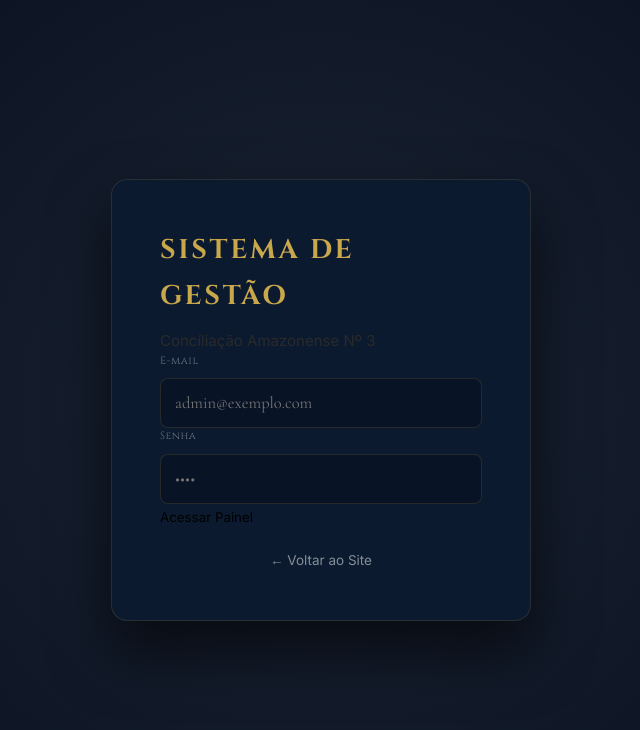
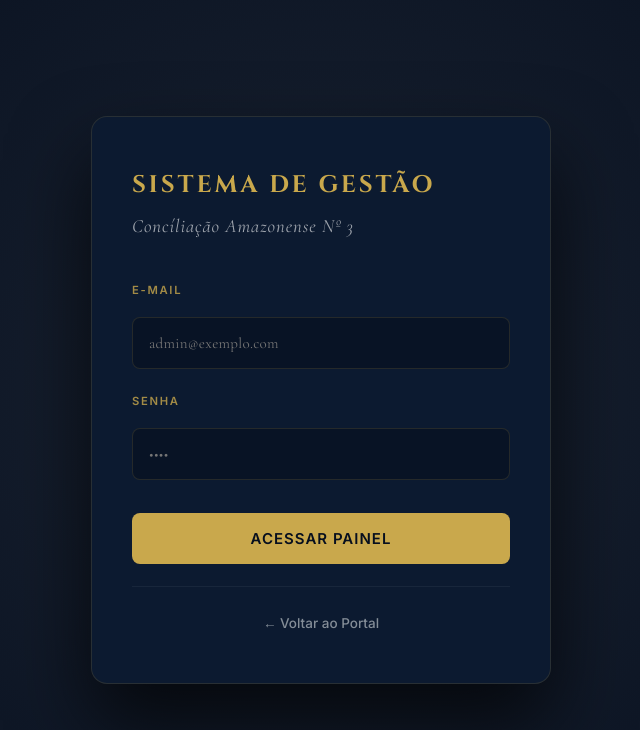
Before and after one commit to mayconabentes-bi/conciliacaoamazonensen3, a React (Vite) app: page /login in a window 1280 px wide. Shown: the top 730 px of the page, without its empty margins (319-959 px from the left). Built offline with nearby package versions, Linux system fonts and the light colour scheme; no server answers; the database is empty.

Commit message:
Database: Synced SQL schema files with new masonic columns for resumes and job_applications to fix 400 Bad Request error

```diff
--- a/src/admin/Admin.css
+++ b/src/admin/Admin.css
@@ -50,36 +50,85 @@ textarea:-webkit-autofill:focus {
 .login-card {
     background: var(--admin-card);
     border: 1px solid var(--admin-border);
-    padding: 48px;
+    padding: 48px 40px;
     border-radius: 16px;
     width: 100%;
-    max-width: 420px;
-    box-shadow: 0 30px 60px rgba(0, 0, 0, 0.6);
+    max-width: 460px;
+    box-shadow: 0 40px 80px rgba(0, 0, 0, 0.7);
 }
 
 .login-header h1 {
     font-family: 'Cinzel', serif;
     color: var(--admin-gold);
-    font-size: 1.8rem;
-    margin-bottom: 8px;
-    letter-spacing: 0.1em;
+    font-size: 1.6rem;
+    margin-bottom: 6px;
+    letter-spacing: 0.12em;
+    white-space: nowrap;
+}
+
+.login-header p {
+    font-family: 'Cormorant Garamond', serif;
+    font-size: 1.25rem;
+    color: rgba(255, 255, 255, 0.6);
+    font-style: italic;
+    margin-bottom: 2.5rem;
+    letter-spacing: 0.05em;
+}
+
+.login-form .form-group {
+    margin-bottom: 1.5rem;
+}
+
+.login-form label {
+    display: block;
+    font-family: 'Inter', sans-serif;
+    font-size: 0.75rem;
+    font-weight: 600;
+    text-transform: uppercase;
+    letter-spacing: 0.15em;
+    color: var(--admin-gold);
+    margin-bottom: 10px;
+    opacity: 0.8;
 }
 
 .login-form input {
     width: 100%;
     background: rgba(7, 15, 30, 0.6);
     border: 1px solid var(--admin-border);
-    padding: 14px;
+    padding: 16px;
     border-radius: 8px;
     color: white !important;
     outline: none;
     transition: all 0.3s ease;
+    font-size: 1rem;
+    letter-spacing: 0.02em;
 }
 
 .login-form input:focus {
     border-color: var(--admin-gold);
     background: #0d1117 !important;
     box-shadow: 0 0 15px rgba(201, 168, 76, 0.15);
+}
+
+.login-footer {
+    text-align: center;
+    margin-top: 1.5rem;
+    padding-top: 1.5rem;
+    border-top: 1px solid rgba(255, 255, 255, 0.05);
+}
+
+.back-link {
+    display: inline-block;
+    color: var(--admin-muted);
+    text-decoration: none;
+    font-size: 0.9rem;
+    font-weight: 500;
+    transition: all 0.3s ease;
+}
+
+.back-link:hover {
+    color: var(--admin-gold);
+    transform: translateX(-3px);
 }
 
 /* ═══════════════════════════════════════════════
--- a/src/admin/Login.jsx
+++ b/src/admin/Login.jsx
@@ -61,19 +61,14 @@ const Login = ({ onLogin }) => {
                             required
                         />
                     </div>
-                    <button type="submit" className="login-btn" disabled={loading}>
+                    <button type="submit" className="btn-save" disabled={loading} style={{ width: '100%', marginTop: '10px', padding: '16px' }}>
                         {loading ? 'Acessando...' : 'Acessar Painel'}
                     </button>
-                    <Link to="/" className="back-link" style={{
-                        display: 'block',
-                        textAlign: 'center',
-                        marginTop: '20px',
-                        color: 'var(--admin-muted)',
-                        textDecoration: 'none',
-                        fontSize: '0.9rem'
-                    }}>
-                        ← Voltar ao Site
-                    </Link>
+                    <div className="login-footer">
+                        <Link to="/" className="back-link">
+                            ← Voltar ao Portal
+                        </Link>
+                    </div>
                 </form>
             </div>
         </div>
```
Also changed, not shown: 2 other files (tests, documents, lock files or other folders).
